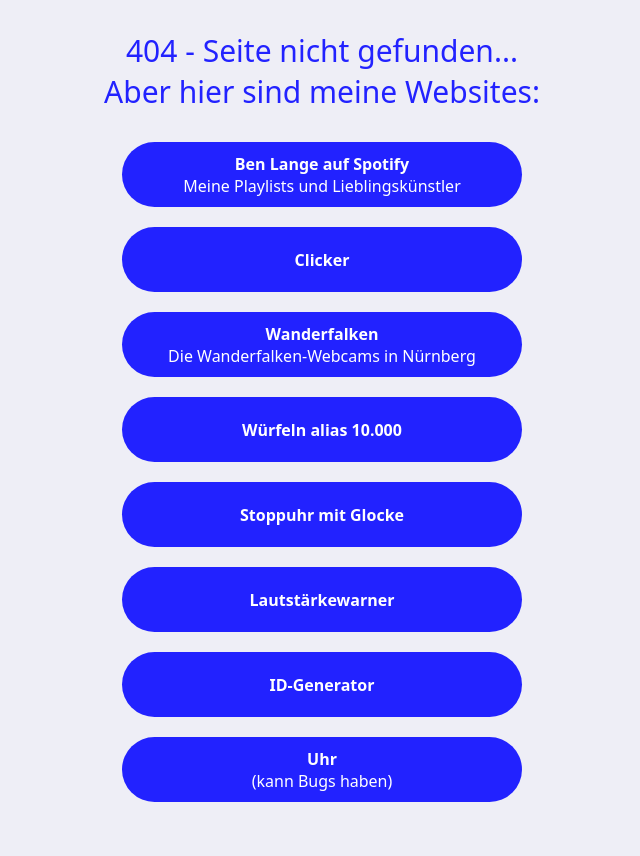
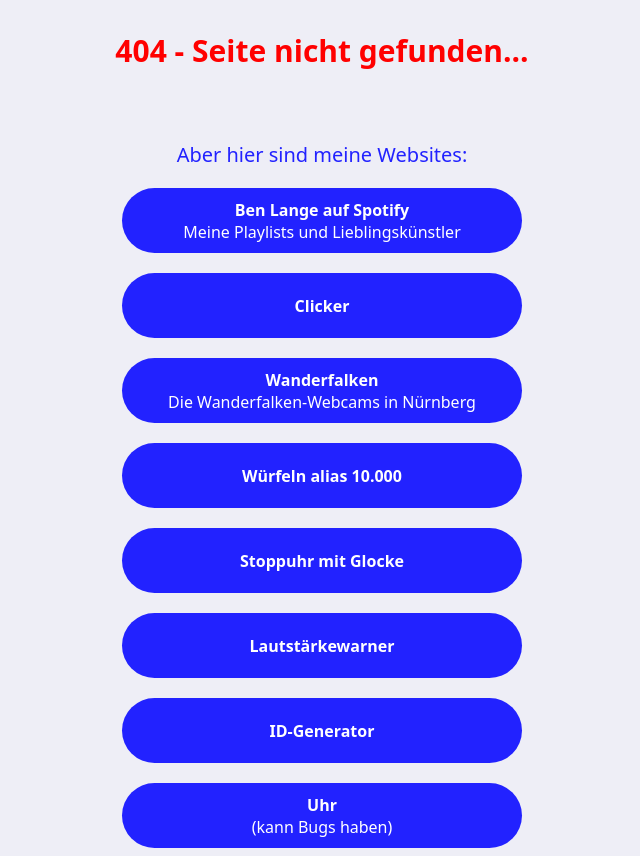
Before and after one commit to benla25/benla25.github.io, a plain HTML site: page 404.html in a window 1280 px wide. Shown: the whole page, without its empty margins (318-958 px from the left). Before the commit the page ends 810 px from the top, so only its background shows below. Drawn offline with Linux system fonts and the light colour scheme.

Commit message:
Update 404.html

```diff
--- a/404.html
+++ b/404.html
@@ -16,9 +16,14 @@
 				overflow: auto;
 				align-items: center;
 			}
-			.headline {
+			.sub-headline {
+				font-size: 20px;
+				color: var(--headline-color);
+			}
+			.four-o-four {
 				font-size: 30px;
-				color: var(--headline-color);
+				font-weight: bold;
+				color: #ff0000;
 			}
 			.button {
 				font-size: 16px;
@@ -96,7 +101,7 @@
 		</style>
 	</head>
 	<body>
-		<p class="headline">404 - Seite nicht gefunden...<br>Aber hier sind meine Websites:</p>
+		<p class="four-o-four">404 - Seite nicht gefunden...</p><br><p class="sub-headline">Aber hier sind meine Websites:</p>
 		<a href="https://benla25.github.io/Ben%20Lange%20auf%20Spotify" target="_blank">
 			<button class="button"><b>Ben Lange auf Spotify</b><br>Meine Playlists und Lieblingskünstler</button>
 		</a>
```
